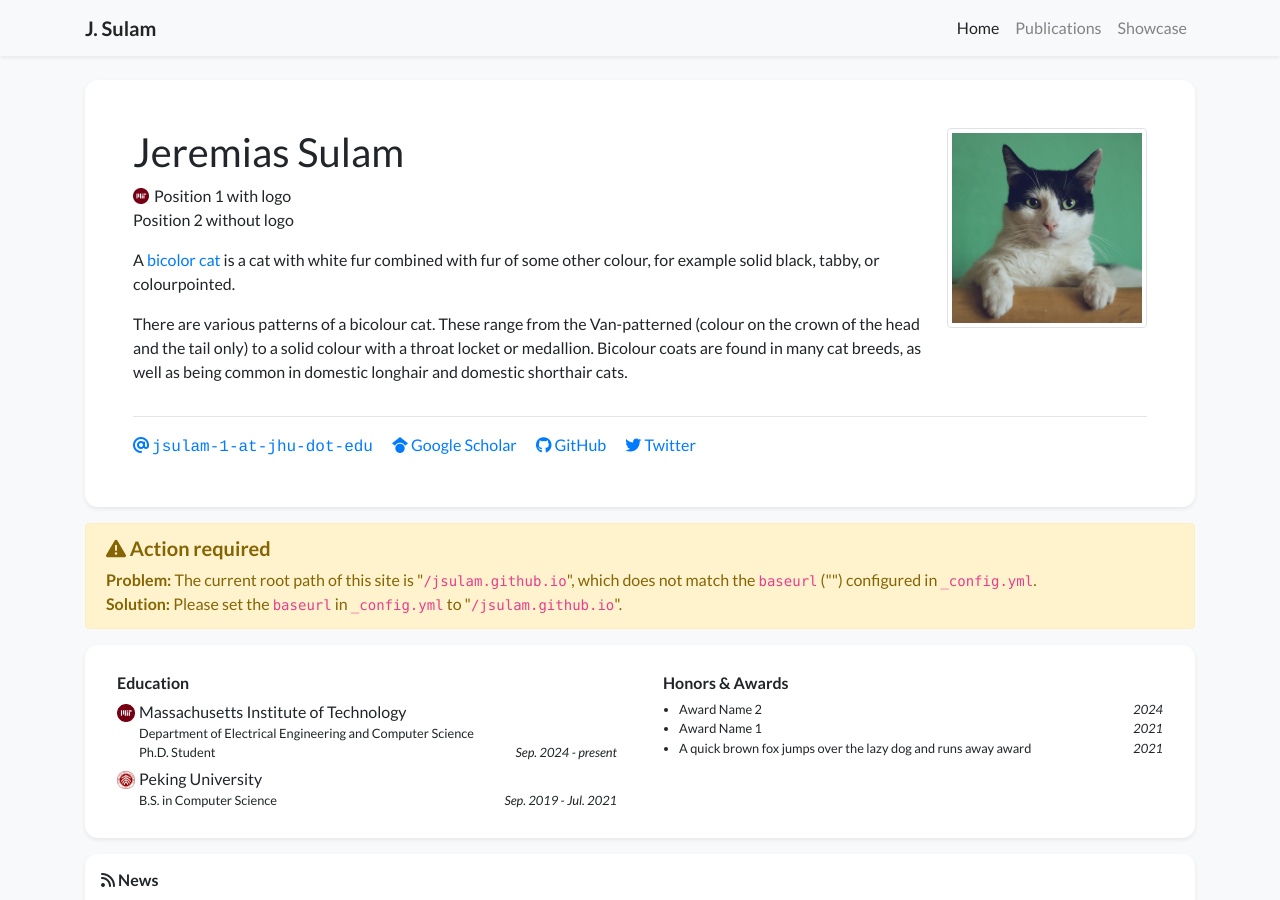
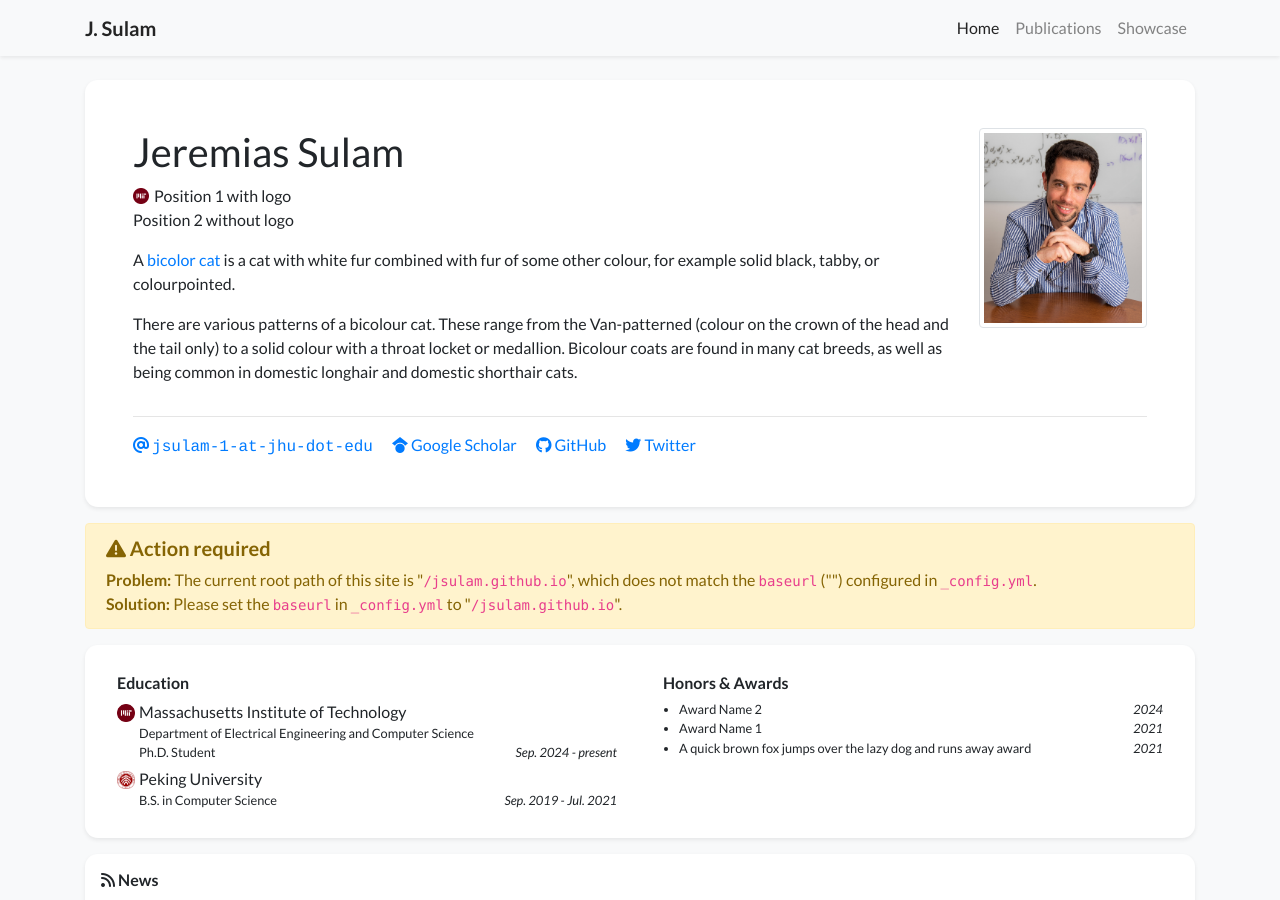
Before and after one commit to jsulam/jsulam.github.io, a Jekyll site: the page built from index.html, in a window 1280 px wide and 900 px high. Built offline with Jekyll 4.4.1, drawn with Linux system fonts in a browser that asks for light colours; nearby versions of some CDN libraries; a style sheet for code colours, icons or effects is not loaded.

Commit message:
Update profile.yml

```diff
--- a/_data/profile.yml
+++ b/_data/profile.yml
@@ -32,7 +32,7 @@
     as well as being common in domestic longhair and domestic shorthair cats.
   </p>
 
-portrait_url: /assets/images/photos/portrait.jpg
+portrait_url: /assets/images/photos/Sulam_profile.JPG
 portrait_caption: >-
   Photo by Manja Vitolic on Unsplash (this caption is optional, comment it out to disable).
 
```
